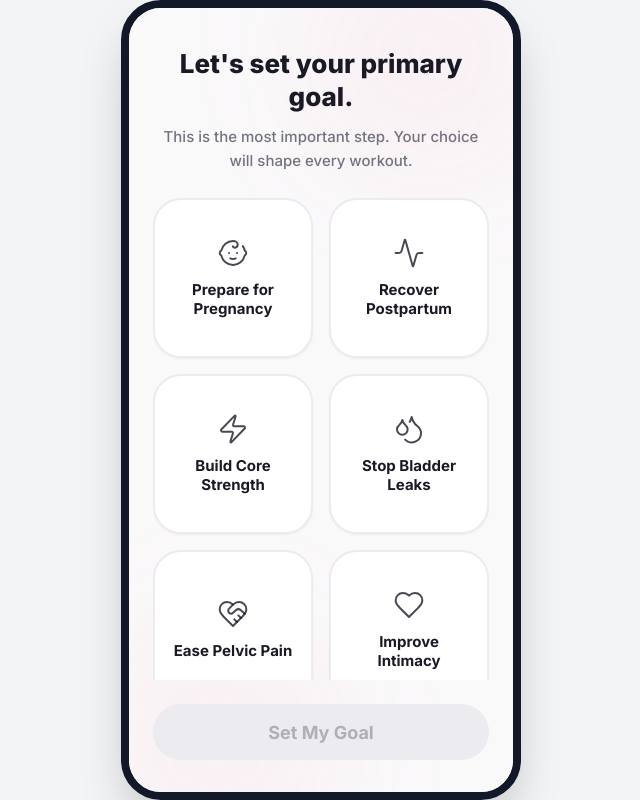
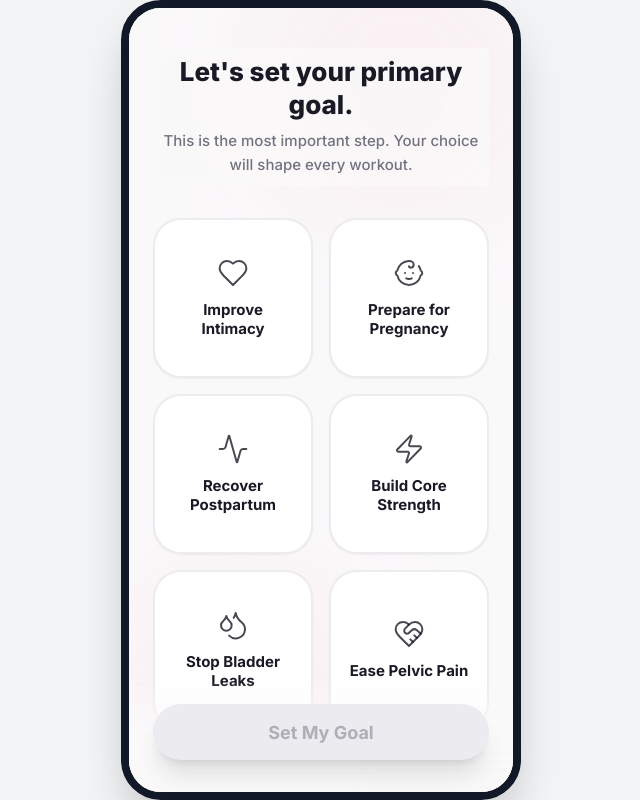
Before and after one commit to ismaelngoie/pelvicfloor, a Next.js app: page / in a window 1280 px wide. Both pictures are taken after a click on the button "Start My 5-Min Journey". Shown: the whole page, without its empty margins (319-959 px from the left). Built offline with nearby package versions, Linux system fonts and the light colour scheme.

Commit message:
Update SelectGoalScreen.js

```diff
--- a/components/SelectGoalScreen.js
+++ b/components/SelectGoalScreen.js
@@ -5,21 +5,20 @@ import {
   Baby, Activity, Zap, Droplets, HeartHandshake, Heart, Dumbbell, CheckCircle2
 } from 'lucide-react';
 
-// Mapped Data
+// Mapped Data - Intimacy First!
 const goals = [
+  { id: 'intimacy', title: "Improve Intimacy", icon: <Heart size={32} strokeWidth={1.5} /> }, // Moved to #1
   { id: 'pregnancy', title: "Prepare for Pregnancy", icon: <Baby size={32} strokeWidth={1.5} /> },
   { id: 'postpartum', title: "Recover Postpartum", icon: <Activity size={32} strokeWidth={1.5} /> },
   { id: 'core', title: "Build Core Strength", icon: <Zap size={32} strokeWidth={1.5} /> },
   { id: 'leaks', title: "Stop Bladder Leaks", icon: <Droplets size={32} strokeWidth={1.5} /> },
   { id: 'pain', title: "Ease Pelvic Pain", icon: <HeartHandshake size={32} strokeWidth={1.5} /> },
-  { id: 'intimacy', title: "Improve Intimacy", icon: <Heart size={32} strokeWidth={1.5} /> },
   { id: 'fitness', title: "Support My Fitness", icon: <Dumbbell size={32} strokeWidth={1.5} /> },
   { id: 'stability', title: "Boost Stability", icon: <Activity size={32} strokeWidth={1.5} /> },
 ];
 
 export default function SelectGoalScreen({ onNext }) {
   const { saveUserData, userDetails } = useUserData();
-  // Initialize with previously selected goal if available
   const [selectedId, setSelectedId] = useState(userDetails.selectedTarget?.id || null);
 
   const handleSelect = (goal) => {
@@ -28,17 +27,17 @@ export default function SelectGoalScreen({ onNext }) {
   };
 
   return (
-    <div className="w-full h-full flex flex-col pt-10 px-6 pb-8 animate-fade-in relative">
+    <div className="w-full h-full flex flex-col pt-10 px-6 pb-8 animate-fade-in relative bg-app-background/50">
 
       {/* Background Decor */}
       <div className="absolute top-0 left-0 w-full h-full overflow-hidden pointer-events-none z-0">
-        <div className="absolute top-[-10%] right-[-10%] w-[250px] h-[250px] bg-app-primary/5 rounded-full blur-3xl" />
-        <div className="absolute bottom-[-10%] left-[-10%] w-[250px] h-[250px] bg-app-primary/5 rounded-full blur-3xl" />
+        <div className="absolute top-[-10%] right-[-10%] w-[300px] h-[300px] bg-app-primary/5 rounded-full blur-3xl" />
+        <div className="absolute bottom-[-10%] left-[-10%] w-[300px] h-[300px] bg-app-primary/5 rounded-full blur-3xl" />
       </div>
 
-      {/* Header */}
-      <div className="z-10 mb-6 shrink-0">
-        <h1 className="text-[26px] font-extrabold text-center text-app-textPrimary mb-3 leading-tight">
+      {/* Header - High Z-Index to prevent overlapping */}
+      <div className="z-30 mb-6 shrink-0 relative bg-app-background/80 backdrop-blur-sm py-2">
+        <h1 className="text-[26px] font-extrabold text-center text-app-textPrimary mb-2 leading-tight">
           Let's set your primary goal.
         </h1>
         <p className="text-center text-app-textSecondary text-[15px] leading-relaxed px-2 font-medium">
@@ -47,8 +46,8 @@ export default function SelectGoalScreen({ onNext }) {
       </div>
 
       {/* Grid Container */}
-      <div className="z-10 flex-1 overflow-y-auto no-scrollbar min-h-0">
-        <div className="grid grid-cols-2 gap-4 pb-4">
+      <div className="z-10 flex-1 overflow-y-auto no-scrollbar min-h-0 pt-2 pb-20"> {/* Extra bottom padding */}
+        <div className="grid grid-cols-2 gap-4">
           {goals.map((goal) => {
             const isSelected = selectedId === goal.id;
 
@@ -58,10 +57,10 @@ export default function SelectGoalScreen({ onNext }) {
                 onClick={() => handleSelect(goal)}
                 className={`
                   relative flex flex-col items-center justify-center p-4 rounded-[28px] border-[2px]
-                  transition-all duration-200 aspect-[1/1] active:scale-95 outline-none shadow-sm
+                  transition-all duration-300 aspect-[1/1] active:scale-95 outline-none shadow-sm
                   ${isSelected
-                    ? 'border-app-primary bg-white shadow-xl shadow-app-primary/15 scale-[1.02] z-10'
-                    : 'border-app-borderIdle bg-white hover:border-app-borderIdle/80'}
+                    ? 'border-app-primary bg-white shadow-2xl shadow-app-primary/20 scale-[1.05] -translate-y-2 z-20' // Lift Up Effect
+                    : 'border-app-borderIdle bg-white hover:border-app-borderIdle/80 z-10'}
                 `}
               >
                 {/* Selected State: Inner Glow */}
@@ -69,11 +68,12 @@ export default function SelectGoalScreen({ onNext }) {
                   <div className="absolute inset-0 rounded-[26px] bg-gradient-to-br from-app-primary/5 to-transparent pointer-events-none" />
                 )}
 
-                {/* Checkmark Badge - FIXED: Solid fill so it's always visible */}
+                {/* Checkmark Badge */}
                 <div
                   className={`absolute top-3 right-3 transition-all duration-300 ${isSelected ? 'opacity-100 scale-100' : 'opacity-0 scale-50'}`}
                 >
-                  <CheckCircle2 size={24} className="fill-app-primary text-white" />
+                  {/* Solid Fill Icon */}
+                  <CheckCircle2 size={26} className="fill-app-primary text-white" />
                 </div>
 
                 {/* Icon */}
@@ -91,14 +91,14 @@ export default function SelectGoalScreen({ onNext }) {
         </div>
       </div>
 
-      {/* Footer / CTA */}
-      <div className="z-20 mt-4 shrink-0 pt-2">
+      {/* Footer / CTA - Fixed at bottom */}
+      <div className="absolute bottom-0 left-0 w-full px-6 pb-8 pt-6 bg-gradient-to-t from-app-background via-app-background/95 to-transparent z-40">
         <button
           onClick={onNext}
           disabled={!selectedId}
-          className={`w-full h-14 font-bold text-[18px] rounded-full transition-all duration-300 shadow-lg
+          className={`w-full h-14 font-bold text-[18px] rounded-full transition-all duration-300 shadow-xl
             ${selectedId
-              ? 'bg-app-primary text-white shadow-app-primary/30 animate-breathe active:scale-95'
+              ? 'bg-app-primary text-white shadow-app-primary/30 animate-breathe active:scale-95 transform'
               : 'bg-app-borderIdle text-app-textSecondary/50 cursor-not-allowed shadow-none'}
           `}
         >
```
